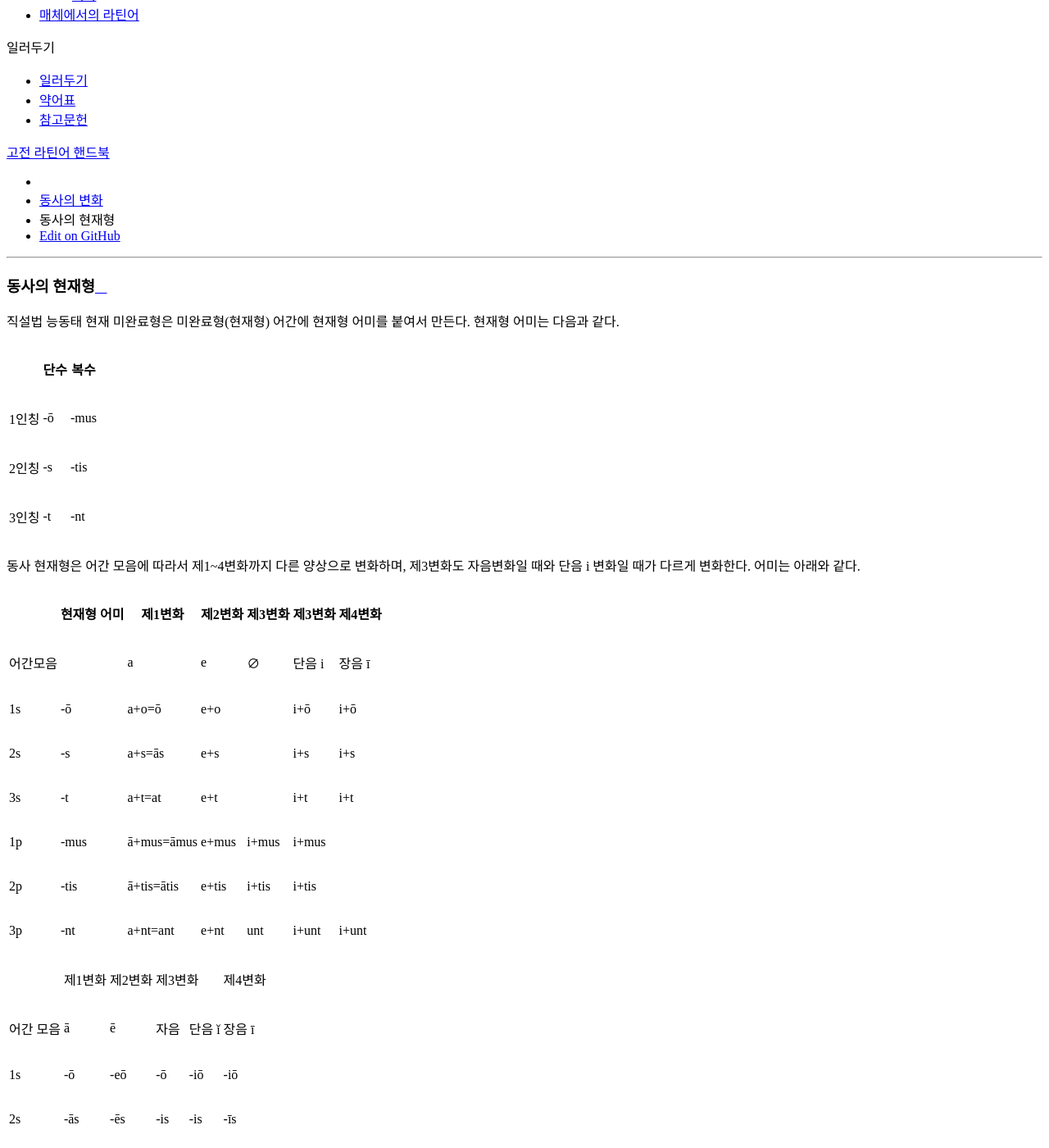
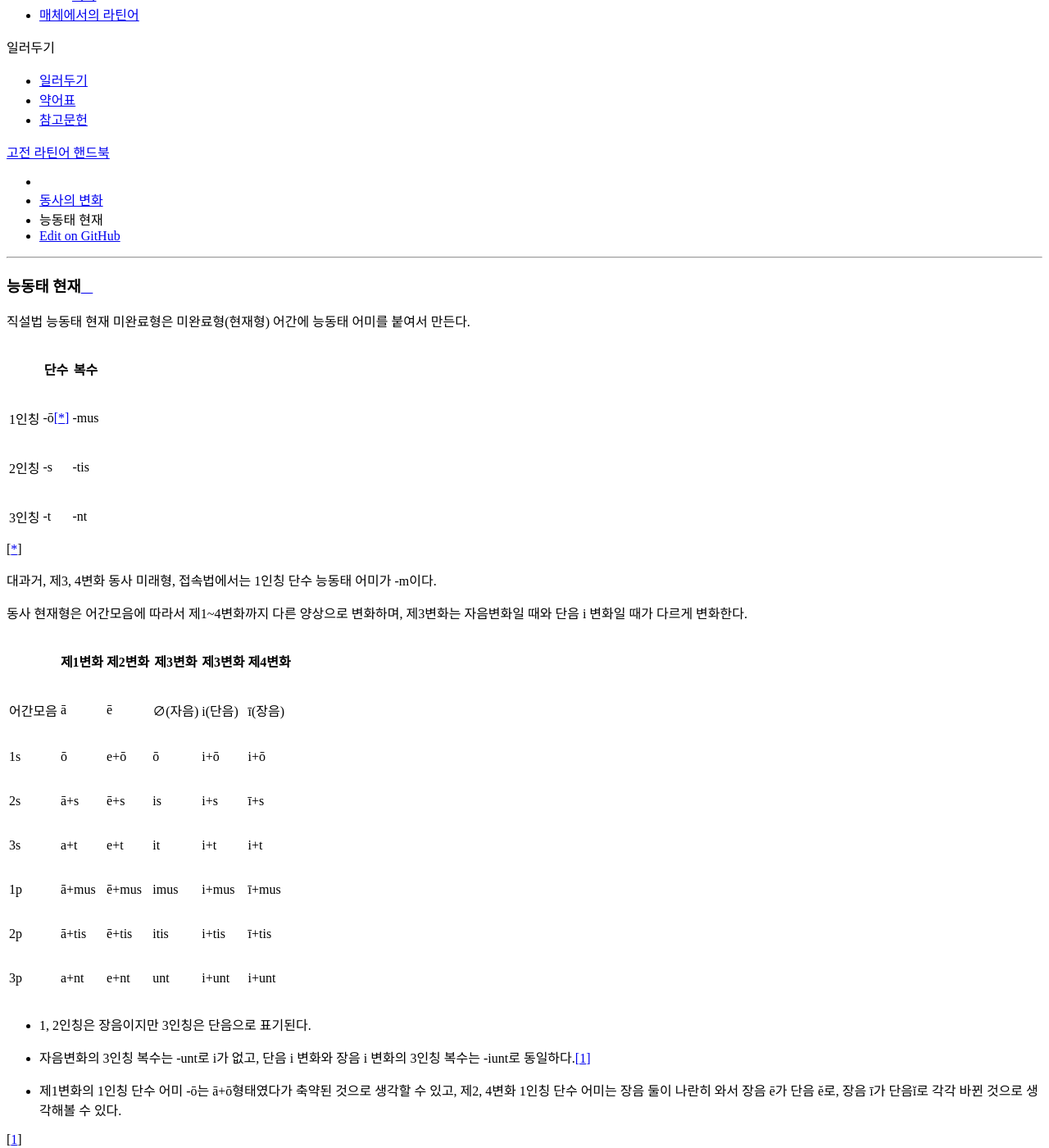
Before and after one commit to kabbala/grammatica_latina, a Sphinx documentation site: the page built from source/coniugatio_verbi/coniugatio_praesentis.rst, in a window 1280 px wide and 1400 px high, scrolled down 6930 px. Shown: the whole window at 82% size. Built offline with Sphinx 7.4.7 and the Read the Docs theme 2.0.0, drawn with Linux system fonts in a browser that asks for light colours; some of the changed text lies outside the part shown.

Commit message:
동사 현재 변화 일부 수정

```diff
--- a/source/coniugatio_verbi/coniugatio_praesentis.rst
+++ b/source/coniugatio_verbi/coniugatio_praesentis.rst
@@ -1,48 +1,31 @@
-동사의 현재형
--------------
+능동태 현재
+-----------
 
-직설법 능동태 현재 미완료형은 미완료형(현재형) 어간에 현재형 어미를
-붙여서 만든다. 현재형 어미는 다음과 같다.
+직설법 능동태 현재 미완료형은 미완료형(현재형) 어간에 능동태 어미를 붙여서 만든다.
 
 .. csv-table::
    :header-rows: 1
 
    "", "단수", "복수"
-   "1인칭", "-ō", "-mus"
+   "1인칭", "-ō [*]_", "-mus"
    "2인칭", "-s", "-tis"
    "3인칭", "-t", "-nt"
 
-동사 현재형은 어간 모음에 따라서 제1~4변화까지 다른 양상으로 변화하며, 제3변화도 자음변화일 때와 단음 i 변화일 때가 다르게 변화한다. 어미는 아래와 같다.
+.. [*] 대과거, 제3, 4변화 동사 미래형, 접속법에서는 1인칭 단수 능동태 어미가 -m이다.
+
+동사 현재형은 어간모음에 따라서 제1~4변화까지 다른 양상으로 변화하며, 제3변화는 자음변화일 때와 단음 i 변화일 때가 다르게 변화한다.
 
 .. csv-table::
    :header-rows: 1
 
-   "", "현재형 어미", "제1변화", "제2변화", "제3변화", "제3변화", "제4변화"
-   "어간모음", "", "a", "e", "∅", "단음 i", "장음 ī"
-   "1s", "-ō", "a+o=ō", "e+o", "", "i+ō", "i+ō"
-   "2s", "-s", "a+s=ās", "e+s", "", "i+s", "i+s"
-   "3s", "-t", "a+t=at", "e+t", "", "i+t", "i+t"
-   "1p", "-mus", "ā+mus=āmus", "e+mus", "i+mus", "i+mus"
-   "2p", "-tis", "ā+tis=ātis", "e+tis", "i+tis", "i+tis"
-   "3p", "-nt", "a+nt=ant", "e+nt", "unt", "i+unt", "i+unt"
-
-+-----------+---------+---------+---------+---------+--------+
-|           | 제1변화 | 제2변화 | 제3변화           | 제4변화|
-+-----------+---------+---------+---------+---------+--------+
-| 어간 모음 | ā       | ē       | 자음    | 단음 ĭ  | 장음 ī |
-+-----------+---------+---------+---------+---------+--------+
-| 1s        | -ō      | -eō     | -ō      | -iō     | -iō    |
-+-----------+---------+---------+---------+---------+--------+
-| 2s        | -ās     | -ēs     | -is     | -is     | -īs    |
-+-----------+---------+---------+---------+---------+--------+
-| 3s        | -at     | -et     | -it     | -it     | -it    |
-+-----------+---------+---------+---------+---------+--------+
-| 1p        | -āmus   | -ēmus   | -imus   | -imus   | -īmus  |
-+-----------+---------+---------+---------+---------+--------+
-| 2p        | -ātis   | -ētis   | -itis   | -itis   | -ītis  |
-+-----------+---------+---------+---------+---------+--------+
-| 3p        | -ant    | -ent    | -unt    | -iunt   | -iunt  |
-+-----------+---------+---------+---------+---------+--------+
+   "", "제1변화", "제2변화", "제3변화", "제3변화", "제4변화"
+   "어간모음", "ā", "ē", "∅(자음)", "i(단음)", "ī(장음)"
+   "1s", "ō", "e+ō", "ō", "i+ō", "i+ō"
+   "2s", "ā+s", "ē+s", "is", "i+s", "ī+s"
+   "3s", "a+t", "e+t", "it", "i+t", "i+t"
+   "1p", "ā+mus", "ē+mus", "imus", "i+mus", "ī+mus"
+   "2p", "ā+tis", "ē+tis", "itis", "i+tis", "ī+tis"
+   "3p", "a+nt", "e+nt", "unt", "i+unt", "i+unt"
 
 -  1, 2인칭은 장음이지만 3인칭은 단음으로 표기된다.
 -  자음변화의 3인칭 복수는 -unt로 i가 없고, 단음 i 변화와 장음 i 변화의
@@ -51,14 +34,9 @@
    있고, 제2, 4변화 1인칭 단수 어미는 장음 둘이 나란히 와서 장음 ē가
    단음 ĕ로, 장음 ī가 단음ĭ로 각각 바뀐 것으로 생각해볼 수 있다.
 
-몇몇 예외를 제외하면 대부분 어간 모음+현재형 어미의 형태임을 알 수 있다.
-예외 역시 위에서 설명한 대로 대부분 규칙에 따른 것임을 알 수 있다.
+.. [#] 3인칭에서는 장음이 쓰이지 않기 때문에 장음 ī가 단음 ĭ로 바뀐 것으로 생각할 수 있다.
 
 .. note:: 현재형 어미는 능동태 어미로 다른 시제에서도 사용된다.
-
-.. [#]
-   3인칭에서는 장음이 쓰이지 않기 때문에 장음 ī가 단음 ĭ로 바뀐 것으로
-   생각할 수 있다.
 
 제1변화 동사의 현재형
 ~~~~~~~~~~~~~~~~~~~~~
```
